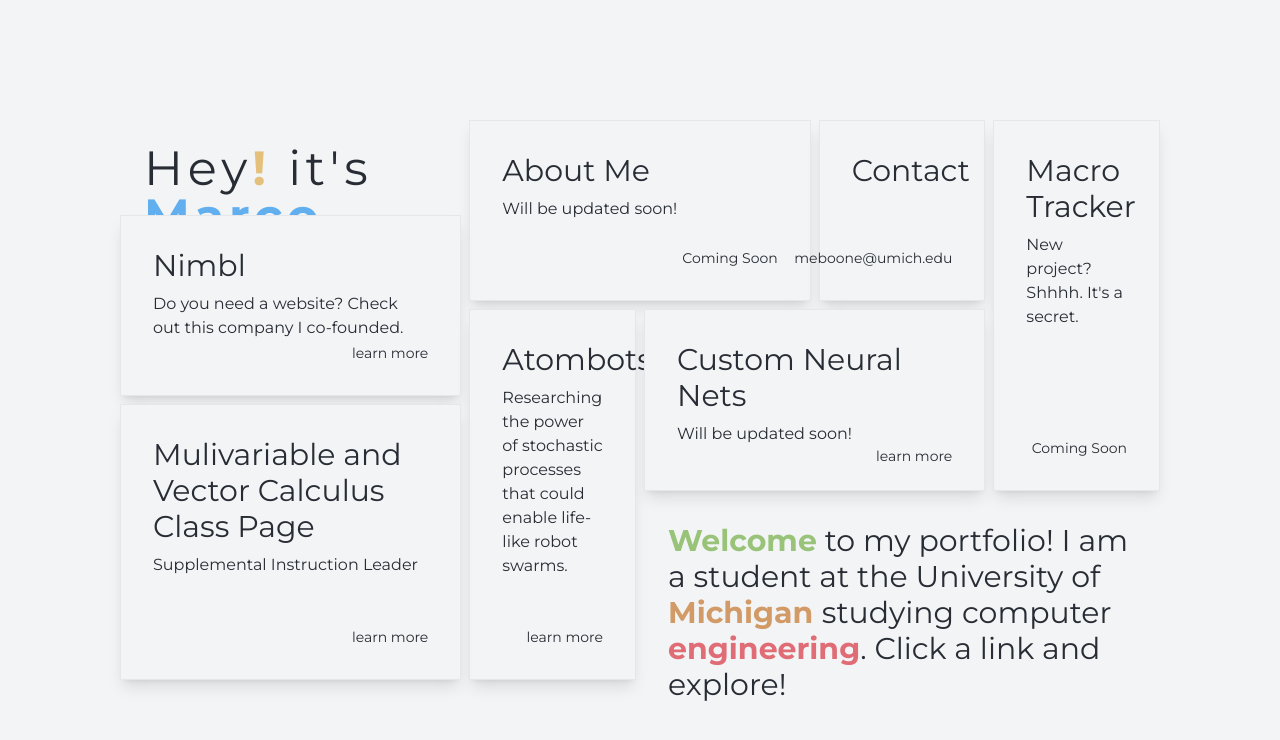
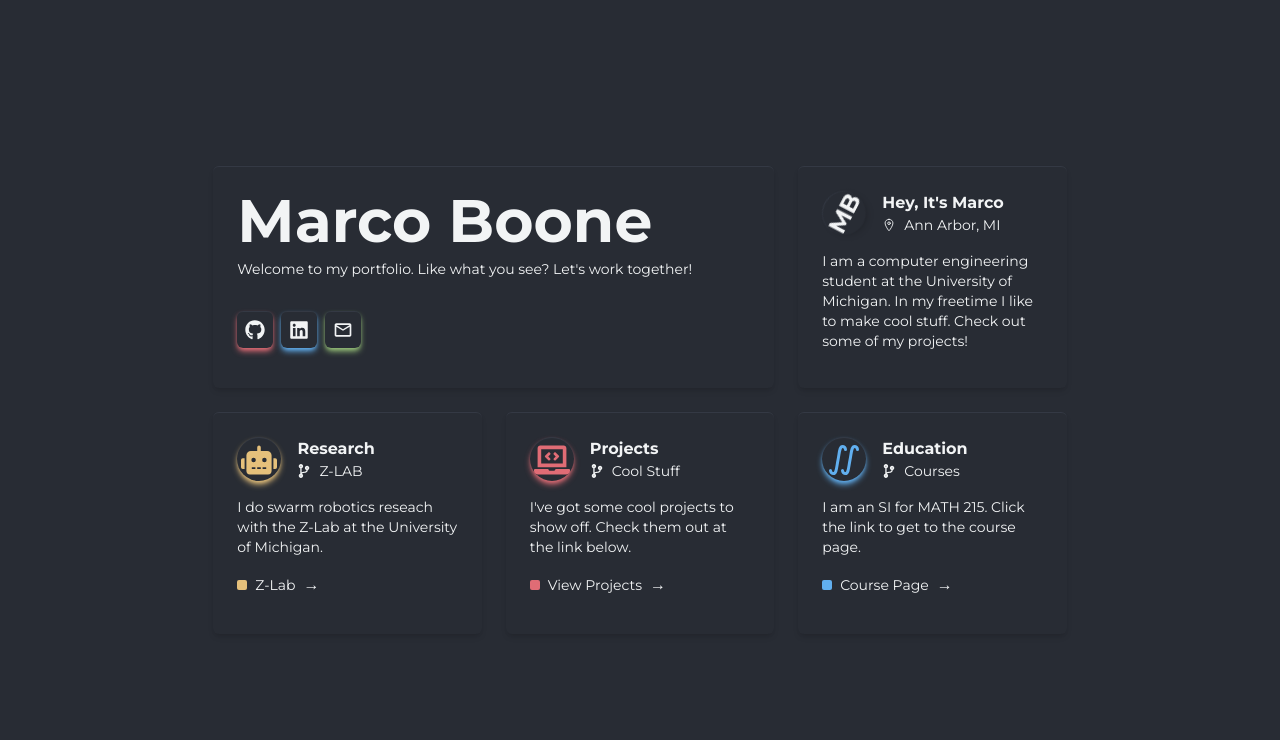
Before and after one commit to marcoboone/personalPortfolio, a Next.js app: page / in a window 1280 px wide. Shown: the top 740 px of the page. Built offline with nearby package versions, Linux system fonts and the light colour scheme.

Commit message:
port re-design

```diff
--- a/package.json
+++ b/package.json
@@ -13,7 +13,8 @@
     "next": "14.0.4",
     "react": "^18",
     "react-dom": "^18",
-    "react-firebase-hooks": "^5.1.1"
+    "react-firebase-hooks": "^5.1.1",
+    "react-icons": "^5.3.0"
   },
   "devDependencies": {
     "@types/node": "^20",
--- a/src/app/components/heroCard.tsx
+++ b/src/app/components/heroCard.tsx
@@ -34,13 +34,13 @@ const HeroCard: React.FC<HeroCardProps> = ({
   return link ? (
     <Link
       href={link}
-      className={`block ${colSpan} ${rowSpan}  bg-atomwhite border-[1px] ${color}  p-4 lg:p-8 transition-colors duration-[1s] hover-pop hover:cursor-pointer relative shadow-lg text-atomblack hover:text-atomwhite`}
+      className={`block ${colSpan} ${rowSpan}  bg-atomblack border-[2px] ${color}  p-4 lg:p-8 transition-colors duration-[1s] hover-pop hover:cursor-pointer relative shadow-lg text-atomwhite hover:text-atomwhite rounded-lg`}
     >
       {cardContent}
     </Link>
   ) : (
     <div
-      className={`block ${colSpan} ${rowSpan} bg-atomwhite border-[1px] ${color}  p-4 lg:p-8 transition-colors duration-[1s] hover-pop hover:cursor-pointer relative shadow-lg text-atomblack hover:text-atomwhite`}
+      className={`block ${colSpan} ${rowSpan} bg-atomblack border-[2px] ${color}  p-4 lg:p-8 transition-colors duration-[1s] hover-pop hover:cursor-pointer relative shadow-lg text-atomwhite hover:text-atomwhite rounded-lg`}
     >
       {cardContent}
     </div>
--- a/src/app/globals.css
+++ b/src/app/globals.css
@@ -16,9 +16,9 @@ html {
 }
 
 .hover-pop {
-  transition: transform 0.20s ease-in-out;
+  transition: transform 0.15s ease-in-out;
 }
 
 .hover-pop:hover {
-  transform: scale(1.02);
+  transform: scale(1.05);
 }
--- a/src/app/sections/hero.tsx
+++ b/src/app/sections/hero.tsx
@@ -1,155 +1,131 @@
 import React from "react";
-import Tag from "@/app/components/tag";
-import HeroCard from "@/app/components/heroCard";
+import Link from "next/link";
+import { FaGithub } from "react-icons/fa";
+import { FaLinkedin } from "react-icons/fa";
+import { MdOutlineMailOutline } from "react-icons/md";
+import Image from "next/image";
+import { IoLocationOutline } from "react-icons/io5";
+import { FaRobot } from "react-icons/fa";
+import { FaCodeBranch } from "react-icons/fa";
+import { FaLaptopCode } from "react-icons/fa";
+import { TbMathIntegrals } from "react-icons/tb";
+
 
 const Hero = () => {
   return (
-    <div className="md:h-screen bg-atomwhite p-10">
-      {/* Grid layout for larger screens */}
-      <div className="z-10 hidden md:grid md:grid-cols-6 md:grid-rows-6 md:gap-2 md:h-full md:p-20 md:text-atomblack">
-        <div className="col-span-2 row-span-1 p-6 text-5xl tracking-widest">
-          Hey<span className="text-atomyellow font-bold">!</span> it&apos;s{" "}
-          <span className="text-atomblue font-bold">Marco</span>
+    <div className=" bg-atomblack flex justify-center items-center md:h-screen md:py-10">
+      <div className="bg-atomblack w-5/6 md:w-4/6 grid grid-cols-1 md:grid-cols-3 grid-rows-5 md:grid-rows-2 gap-6  text-atomwhite">
+{/*Main Section*/}
+        <div className = "col-span-1 md:col-span-2 row-span-1 shadow-md rounded-md border-t-[1px]  border-atomgreyb/20">
+            <div className = "p-6 flex flex-col gap-4">
+                <div className="flex flex-col gap-2">
+                    <span className = "text-4xl md:text-6xl font-bold text-atomwhite">Marco Boone</span>
+                    <p className = "text-sm">
+                        Welcome to my portfolio. Like what you see? Let&apos;s work together!
+                    </p>
                 </div>
 
-        <HeroCard
-          title="About Me"
-          link="https://www.marcoboone.com"
-          description="Will be updated soon!"
-          linkName="Coming Soon"
-          colSpan="col-span-2"
-          rowSpan="row-span-2"
-          color="hover:bg-atomgreya"
-        />
-        <HeroCard
-          title="Contact"
-          linkName="meboone@umich.edu"
-          colSpan="col-span-1"
-          rowSpan="row-span-2"
-          color="hover:bg-atomgreyb"
-        />
+                <div className = "flex gap-2 py-4 text-xl">
+                    <Link href = "https://github.com/marcoboone" className = "shadow-md rounded-md border-t-[1px] border-atomgreyb/20 p-2 shadow-atomred hover-pop"><FaGithub /></Link>
+                    <Link href = "https://www.linkedin.com/in/marco-boone-220200262/" className = "shadow-md rounded-md border-t-[1px] border-atomgreyb/20 p-2 shadow-atomblue hover-pop"><FaLinkedin /></Link>
+                    <Link href = "meboone@umich.edu" className = "shadow-md rounded-md border-t-[1px] border-atomgreyb/20 p-2 shadow-atomgreen hover-pop"><MdOutlineMailOutline /></Link>
 
-        <HeroCard
-          title="Macro Tracker"
-          link="https://www.marcoboone.com"
-          description="New project? Shhhh. It's a secret."
-          linkName="Coming Soon"
-          colSpan="col-span-1"
-          rowSpan="row-span-4"
-          color="hover:bg-atomyellow"
-        />
+                </div>
+            </div>
+        </div>
+{/*About Section*/}
+        <div className="col-span-1 row-span-1 relative overflow-hidden shadow-md rounded-md border-t-[1px]  border-atomgreyb/20 ">
+           <div className = "flex flex-col gap-4 p-6">
+            <div className = "flex gap-4 items-center">
+            <div className = "aspect-square w-1/5 bg-atomblack shadow-md rounded-full border-t-[1px]  border-atomgreyb/20 flex justify-center items-center animate-spin-slow">
+                <span className = "text-atomwhite text-2xl font-bold">MB</span>
+            </div>
+            <div>
+            <span className = "font-bold">Hey, It&apos;s Marco</span>
+            <span className = "flex gap-2 items-center text-sm">
+                <span><IoLocationOutline/></span>
+                <span>Ann Arbor, MI</span>
+            </span>
+            </div>
+            </div>
+            <p className = "text-sm">I am a computer engineering student at the University of Michigan. In my freetime I like to make cool stuff. Check out some of my projects!</p>
 
-        <HeroCard
-          title="Nimbl"
-          link="https://www.nimbldesigns.com"
-          description="Do you need a website? Check out this company I co-founded."
-          linkName="learn more"
-          colSpan="col-span-2"
-          rowSpan="row-span-2"
-          color="hover:bg-atomred"
-        />
+           </div>
+        </div>
+{/*Research Section*/}
+        <div className = "col-span-1 row-span-1 shadow-md border-t-[1px]  border-atomgreyb/20 rounded-md">
+        <div className = "flex flex-col gap-4 p-6">
+            <div className = "flex gap-4 items-center">
+            <div className = "aspect-square w-1/5 bg-atomblack shadow-md shadow-atomyellow rounded-full border-t-[1px]  border-atomgreyb/20 flex justify-center items-center">
+                <span className = "text-atomyellow text-4xl font-bold"><FaRobot/></span>
+            </div>
+            <div>
+            <span className = "font-bold">Research</span>
+            <span className = "flex gap-2 items-center text-sm">
+                <span><FaCodeBranch/></span>
+                <span>Z-LAB</span>
+            </span>
+            </div>
+            </div>
+            <p className = "text-sm">I do swarm robotics reseach with the Z-Lab at the University of Michigan.</p>
+            <div className = "group flex gap-2 items-center">
+                <div className = " rounded-sm w-[10px] h-[10px] bg-atomyellow group-hover:animate-spin"></div>
+                <Link href = "https://z.engin.umich.edu/" className = "text-sm">Z-Lab </Link>
+                <span className = "group-hover:ml-2 transition-all duration-150 ease-in-out">&rarr;</span>
+            </div>
 
-        <HeroCard
-          title="Atombots"
-          link="https://mdp.engin.umich.edu/research_teams/atombot-24/"
-          linkName="learn more"
-          description="Researching the power of stochastic processes that could enable life-like robot swarms. "
-          colSpan="col-span-1"
-          rowSpan="row-span-4"
-          color="hover:bg-atomcyan"
-        />
+           </div>
+        </div>
+{/*Projects Section*/}
+        <div className = "col-span-1 row-span-1 shadow-md border-t-[1px]  border-atomgreyb/20 rounded-md">
+        <div className = "flex flex-col gap-4 p-6">
+            <div className = "flex gap-4 items-center">
+            <div className = "aspect-square w-1/5 bg-atomblack shadow-md shadow-atomred rounded-full border-t-[1px]  border-atomgreyb/20 flex justify-center items-center">
+                <span className = "text-atomred text-4xl font-bold"><FaLaptopCode/></span>
+            </div>
+            <div>
+            <span className = "font-bold">Projects</span>
+            <span className = "flex gap-2 items-center text-sm">
+                <span><FaCodeBranch/></span>
+                <span>Cool Stuff</span>
+            </span>
+            </div>
+            </div>
+            <p className = "text-sm">I&apos;ve got some cool projects to show off. Check them out at the link below.</p>
+            <div className = "group flex gap-2 items-center">
+                <div className = " rounded-sm w-[10px] h-[10px] bg-atomred group-hover:animate-spin"></div>
+                <Link href = "https://github.com/marcoboone" className = "text-sm">View Projects</Link>
+                <span className = "group-hover:ml-2 transition-all duration-150 ease-in-out">&rarr;</span>
+            </div>
 
-        <HeroCard
-          title="Custom Neural Nets"
-          link="https://github.com/marcoboone"
-          description="Will be updated soon!"
-          linkName="learn more"
-          colSpan="col-span-2"
-          rowSpan="row-span-2"
-          color="hover:bg-atomgreen"
-        />
+           </div>
+        </div>
+{/*Education Section*/}
+        <div className = "col-span-1 row-span-1 shadow-md rounded-md border-t-[1px]  border-atomgreyb/20">
+        <div className = "flex flex-col gap-4 p-6">
+            <div className = "flex gap-4 items-center">
+            <div className = "aspect-square w-1/5 bg-atomblack shadow-md shadow-atomblue rounded-full border-t-[1px]  border-atomgreyb/20 flex justify-center items-center">
+                <span className = "text-atomblue text-4xl font-bold"><TbMathIntegrals/></span>
+            </div>
+            <div>
+            <span className = "font-bold">Education</span>
+            <span className = "flex gap-2 items-center text-sm">
+                <span><FaCodeBranch/></span>
+                <span>Courses</span>
+            </span>
+            </div>
+            </div>
+            <p className = "text-sm">I am an SI for MATH 215. Click the link to get to the course page.</p>
+            <div className = "group flex gap-2 items-center">
+                <div className = " rounded-sm w-[10px] h-[10px] bg-atomblue group-hover:animate-spin"></div>
+                <Link href = "/si" className = "text-sm">Course Page</Link>
+                <span className = "group-hover:ml-2 transition-all duration-150 ease-in-out">&rarr;</span>
+            </div>
 
-        <HeroCard
-          title="Mulivariable and Vector Calculus Class Page"
-          link="/si"
-          description="Supplemental Instruction Leader"
-          linkName="learn more"
-          colSpan="col-span-2"
-          rowSpan="row-span-3"
-          color="hover:bg-atomindigo"
-        />
-
-        <div className="col-span-3 row-span-2 rounded-[3rem] p-6  text-3xl">
-          {" "}
-          <span className="text-atomgreen font-bold">Welcome</span> to my
-          portfolio! I am a student at the University of{" "}
-          <span className="text-atomorange font-bold">Michigan </span>
-          studying computer{" "}
-          <span className="font-bold text-atomred">engineering</span>. Click a
-          link and explore!{" "}
            </div>
         </div>
 
-      {/* Grid layout for smaller screens */}
-      <div className="grid grid-cols-2 grid-rows-12 gap-4 h-full p-5 text-white md:hidden">
-        <div className="text-atomblack col-span-2 row-span-1 p-6 text-3xl tracking-widest">
-          Hey<span className="text-atomyellow font-bold">!</span> it&apos;s{" "}
-          <span className="text-atomblue font-bold">Marco</span>
-        </div>
 
-        <div className="text-atomblack col-span-2 row-span-2 rounded-[3rem] p-6  text-lg">
-          {" "}
-          <span className="text-atomgreen font-bold">Welcome</span> to my
-          portfolio! I am a student at the University of{" "}
-          <span className="text-atomorange font-bold">Michigan </span>
-          studying computer{" "}
-          <span className="font-bold text-atomred">engineering</span>. Click a
-          link and explore!{" "}
-        </div>
-
-        <HeroCard
-          title="Nimbl"
-          link="https://www.nimbldesigns.com"
-          description="Do you need a website? Check out this company I co-founded."
-          linkName="learn more"
-          colSpan="col-span-2"
-          rowSpan="row-span-2"
-          color="hover:bg-atomred"
-        />
-        <HeroCard
-          title="Atombots"
-          link="https://mdp.engin.umich.edu/research_teams/atombot-24/"
-          linkName="learn more"
-          description="Researching the power of stochastic processes that could enable life-like robot swarms. "
-          colSpan="col-span-2"
-          rowSpan="row-span-2"
-          color="hover:bg-atomcyan"
-        />
-        <HeroCard
-          title="Mulivariable and Vector Calculus Class Page"
-          link="/supplementalInstruction"
-          description="Supplemental Instruction Leader"
-          linkName="learn more"
-          colSpan="col-span-2"
-          rowSpan="row-span-2"
-          color="hover:bg-atomindigo"
-        />
-        <HeroCard
-          title="About Me"
-          link="https://www.marcoboone.com"
-          description="Will be updated soon!"
-          linkName="Coming Soon"
-          colSpan="col-span-2"
-          rowSpan="row-span-2"
-          color="hover:bg-atomgreya"
-        />
-        <HeroCard
-          title="Contact"
-          linkName="meboone@umich.edu"
-          colSpan="col-span-2"
-          rowSpan="row-span-1"
-          color="hover:bg-atomgreyb"
-        />
       </div>
     </div>
   );
--- a/tailwind.config.ts
+++ b/tailwind.config.ts
@@ -27,6 +27,9 @@ const config: Config = {
         'atomlime': '#98c379', // lime
         'atomamber': '#e5c07b' // amber
        },
+       animation: {
+        'spin-slow': 'spin 3s linear infinite', // Customize the duration here
+      },
     },
   },
   plugins: [
```
Also changed, not shown: src/app/components/card.tsx (added, +34 -0 lines), 2 other files (tests, documents, lock files or other folders). Lines whose indentation alone changed are shown as unchanged.
